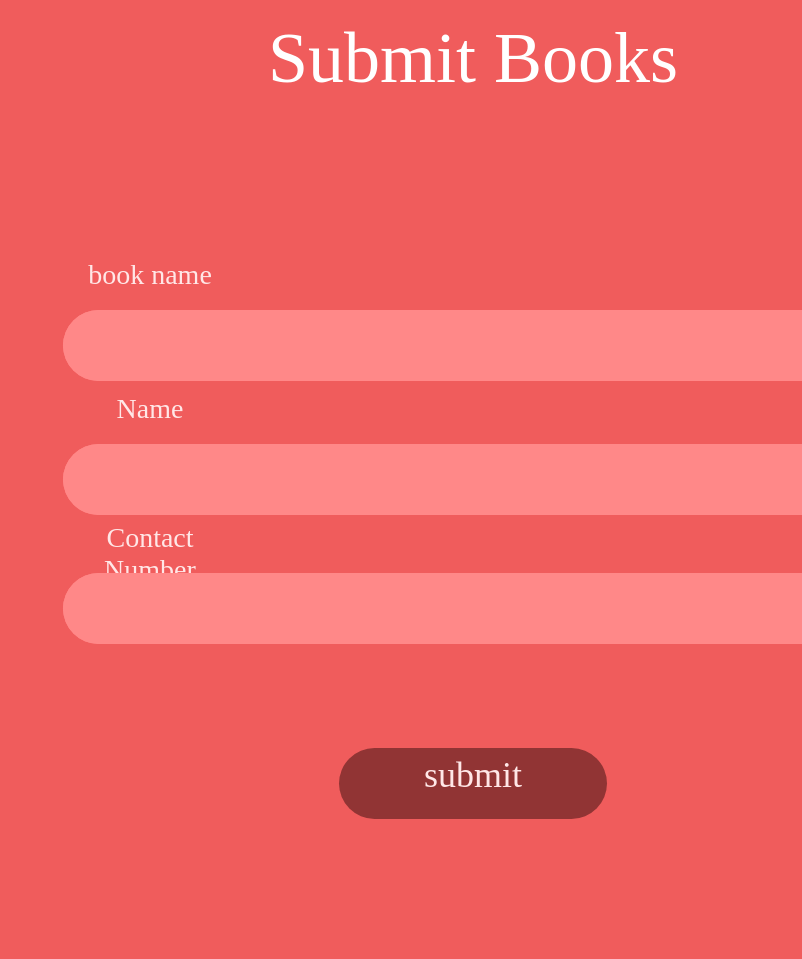
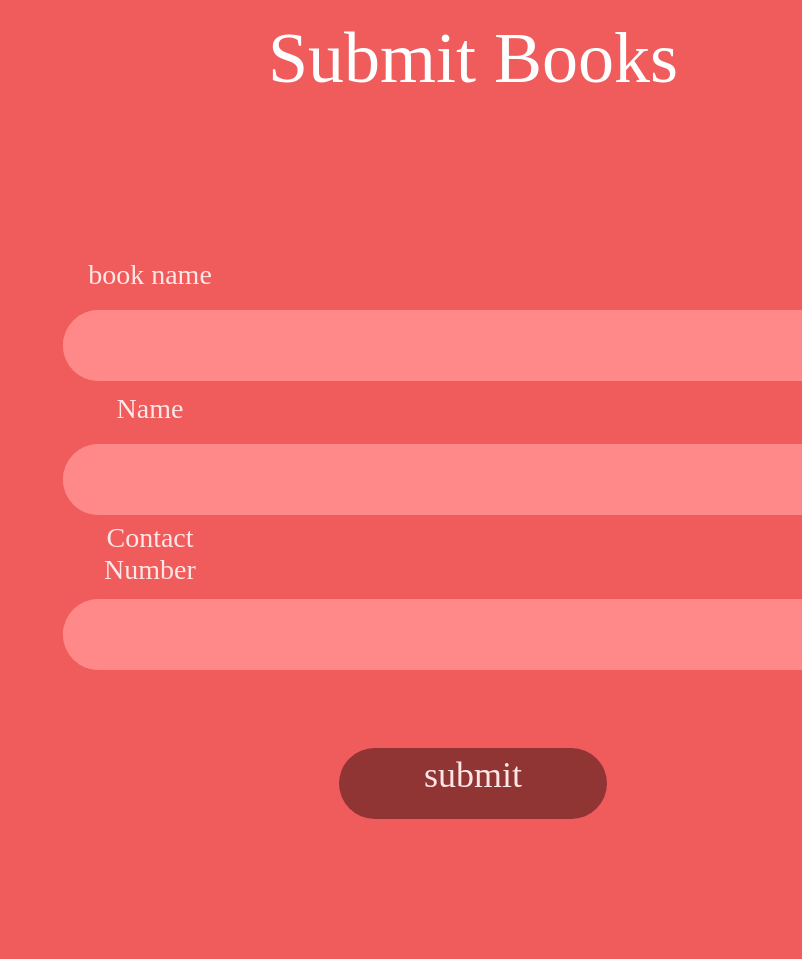
Before and after one commit to DoraTheExplorax/csproject, a Flask app: page /submit in a window 1280 px wide. Shown: the top 959 px of the page, without its empty margins (478-1280 px from the left). Run offline with Flask 2, Linux system fonts and the light colour scheme; some web fonts are replaced.

Commit message:
Update submitbooks.html

```diff
--- a/templates/submitbooks.html
+++ b/templates/submitbooks.html
@@ -86,7 +86,7 @@
 	height:71px;
 	position:absolute;
 	left:0px;
-	top:314px;
+	top:340px;
 	border-radius:42px;
 }
 .e9_60 {
```
